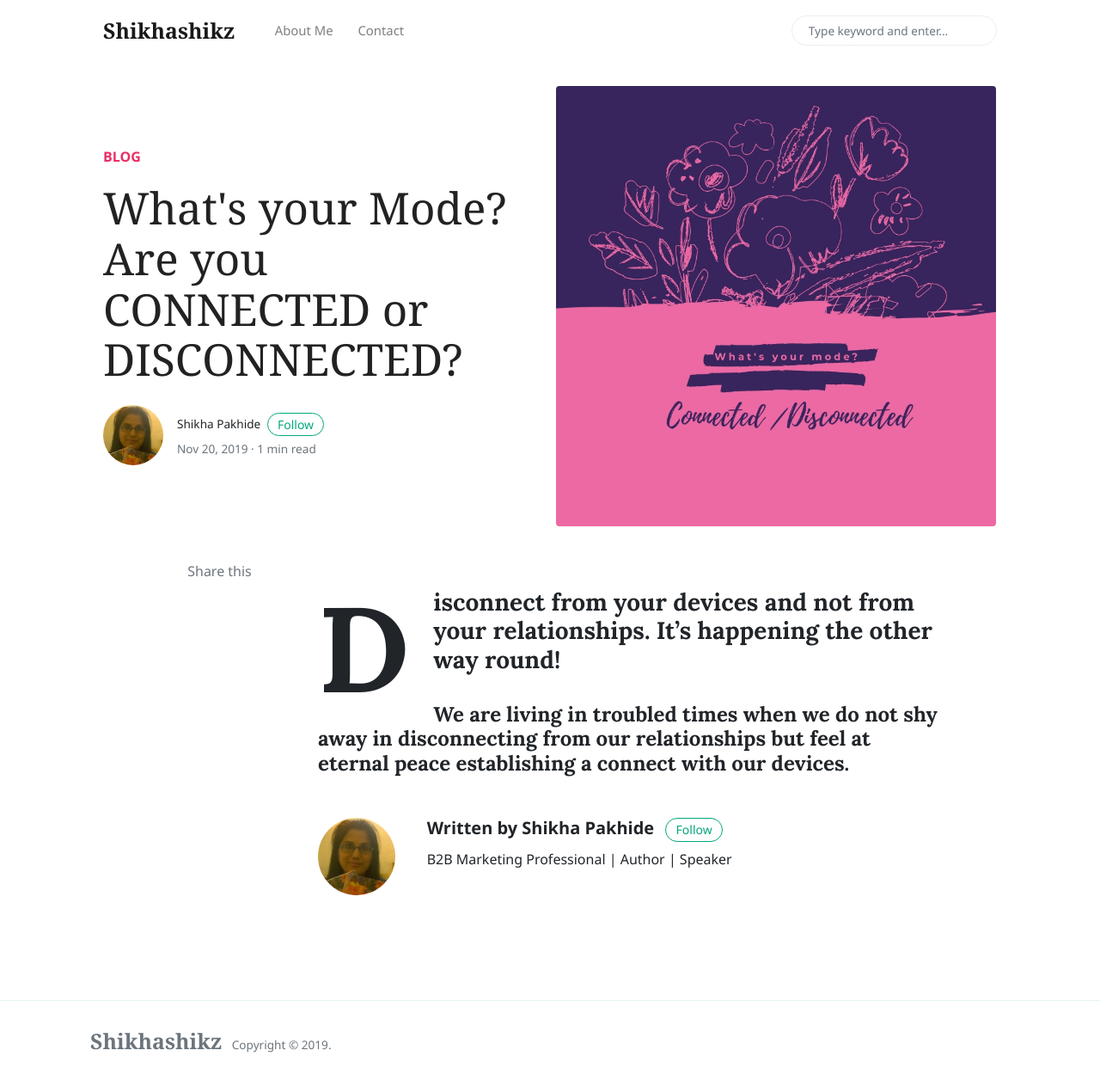
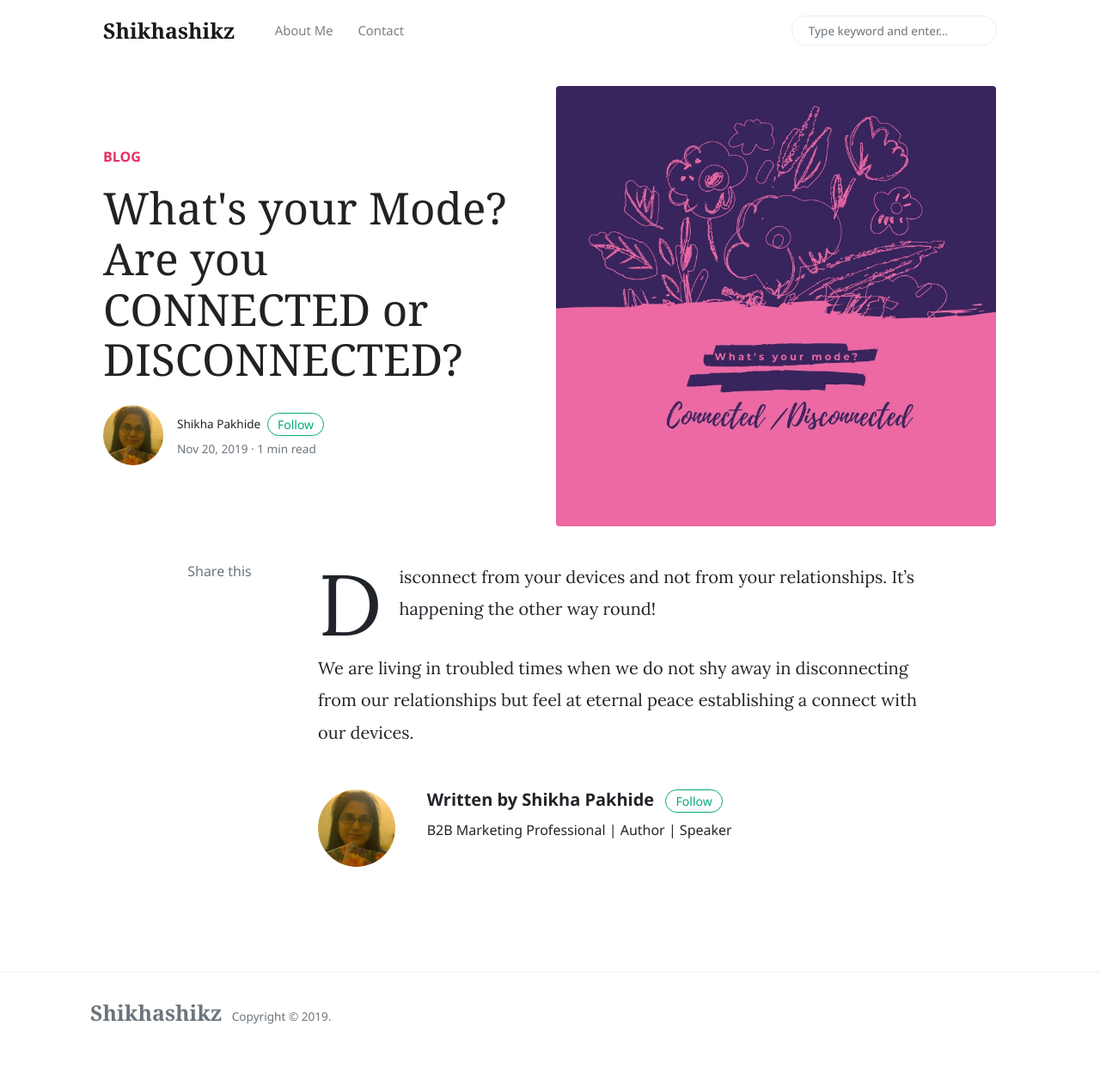
Before and after one commit to shikhashikz/shikhashikz.github.io, a Jekyll site: the page built from _posts/2019-11-20-connect-disconnect.md, in a window 1280 px wide and 1257 px high. Shown: the whole window at 86% size. Built offline with Jekyll 4.4.1, drawn with Linux system fonts in a browser that asks for light colours; nearby versions of some CDN libraries; comment, search, counter and statistics services are not loaded.

```diff
--- a/_posts/2019-11-20-connect-disconnect.md
+++ b/_posts/2019-11-20-connect-disconnect.md
@@ -6,6 +6,6 @@ keywords: blog writing author shikhashikz connected disconnected
 image: assets/images/Connect_Disconnect.jpeg
 ---
 
-### Disconnect from your devices and not from your relationships. It's happening the other way round!
+Disconnect from your devices and not from your relationships. It's happening the other way round!
 
-#### We are living in troubled times when we do not shy away in disconnecting from our relationships but feel at eternal peace establishing a connect with our devices.
+We are living in troubled times when we do not shy away in disconnecting from our relationships but feel at eternal peace establishing a connect with our devices.
```
